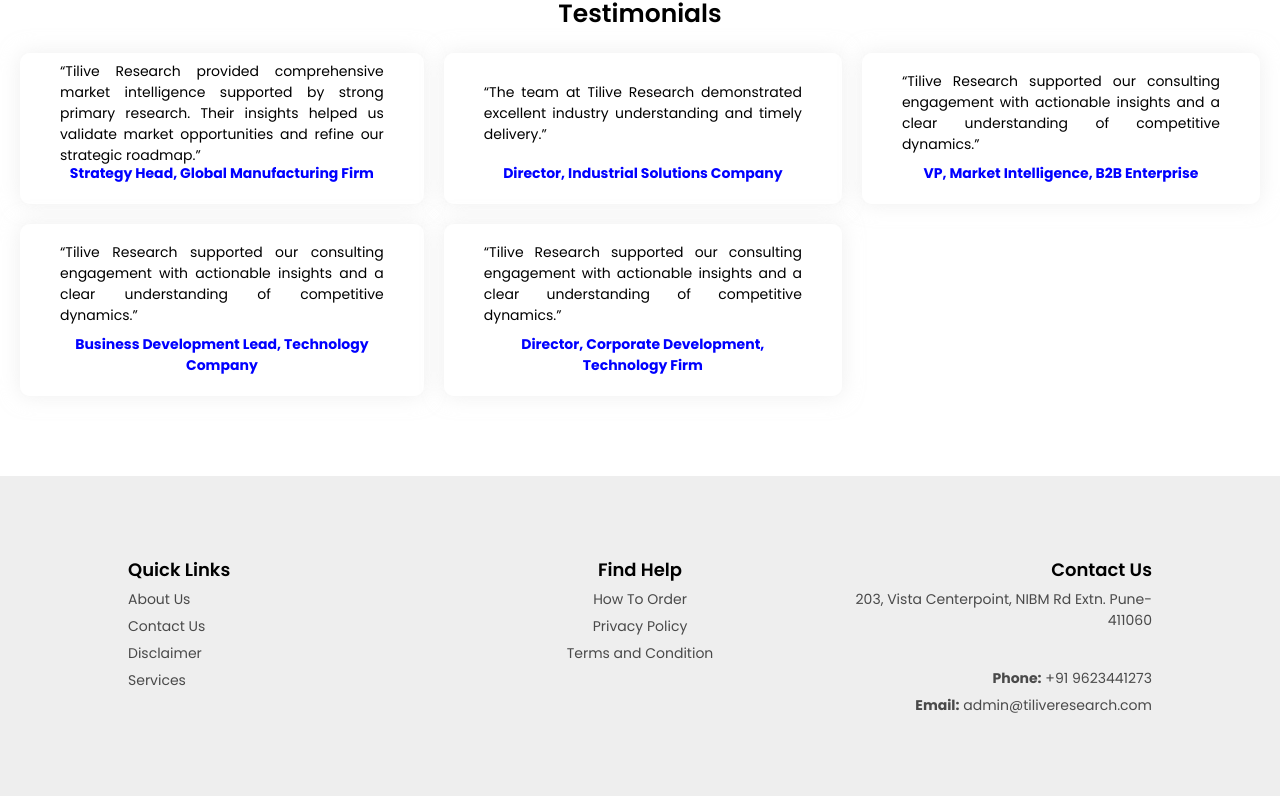
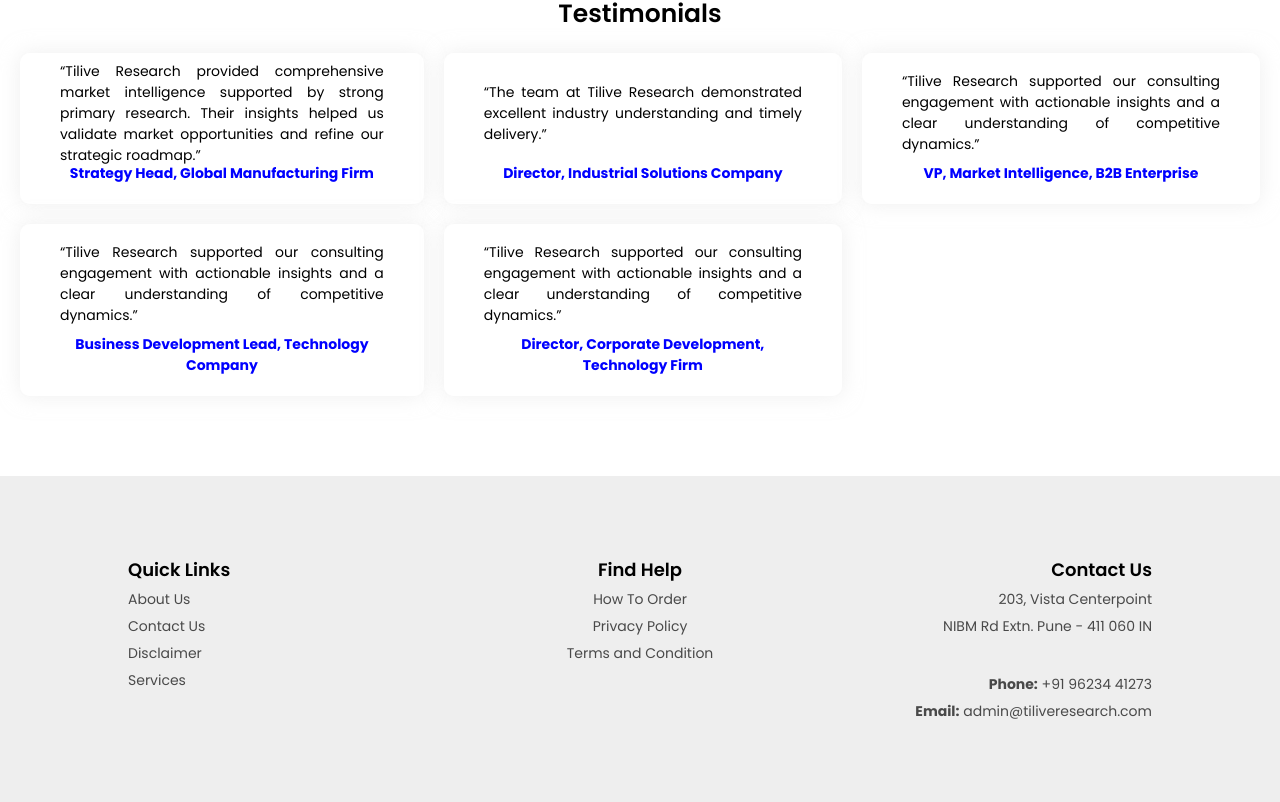
Before and after one commit to ArulRosario93/tiliveresearch, a React (Vite) app: page / in a window 1280 px wide. Shown: the part 2378-3180 px from the top of the page. Built offline with nearby package versions, Linux system fonts and the light colour scheme.

Commit message:
email and address fix

```diff
--- a/src/Components/FootBar/FootBar.jsx
+++ b/src/Components/FootBar/FootBar.jsx
@@ -44,10 +44,11 @@
             </div>
             <div className='FootBarContactUs'>
                 <h3 className='FootBarHead'>Contact Us</h3>
-                <p className='FootBarPara'>203, Vista Centerpoint, NIBM Rd Extn. Pune- 411060</p>
+                <p className='FootBarPara'>203, Vista Centerpoint</p>
+                <p className='FootBarPara'>NIBM Rd Extn. Pune - 411 060 IN</p>
 
                 <br />
-                <p className='FootBarPara'><b>Phone:</b> +91 9623441273</p>
+                <p className='FootBarPara'><b>Phone:</b> +91 96234 41273</p>
                 <p className='FootBarPara'><b>Email:</b> admin@tiliveresearch.com</p>
             </div>
         </div>
--- a/src/Pages/HowToOrderPage/HowToOrderPage.jsx
+++ b/src/Pages/HowToOrderPage/HowToOrderPage.jsx
@@ -80,7 +80,7 @@
 
                 <p className='HowToOrderPageInPara'>📧 Email: sales@tiliveresearch.com
 </p>
-                <p className='HowToOrderPageInPara'>📞 Phone: [XXXXXX]
+                <p className='HowToOrderPageInPara'>📞 Phone: +91 96234 41273
 </p>
 
 
```
